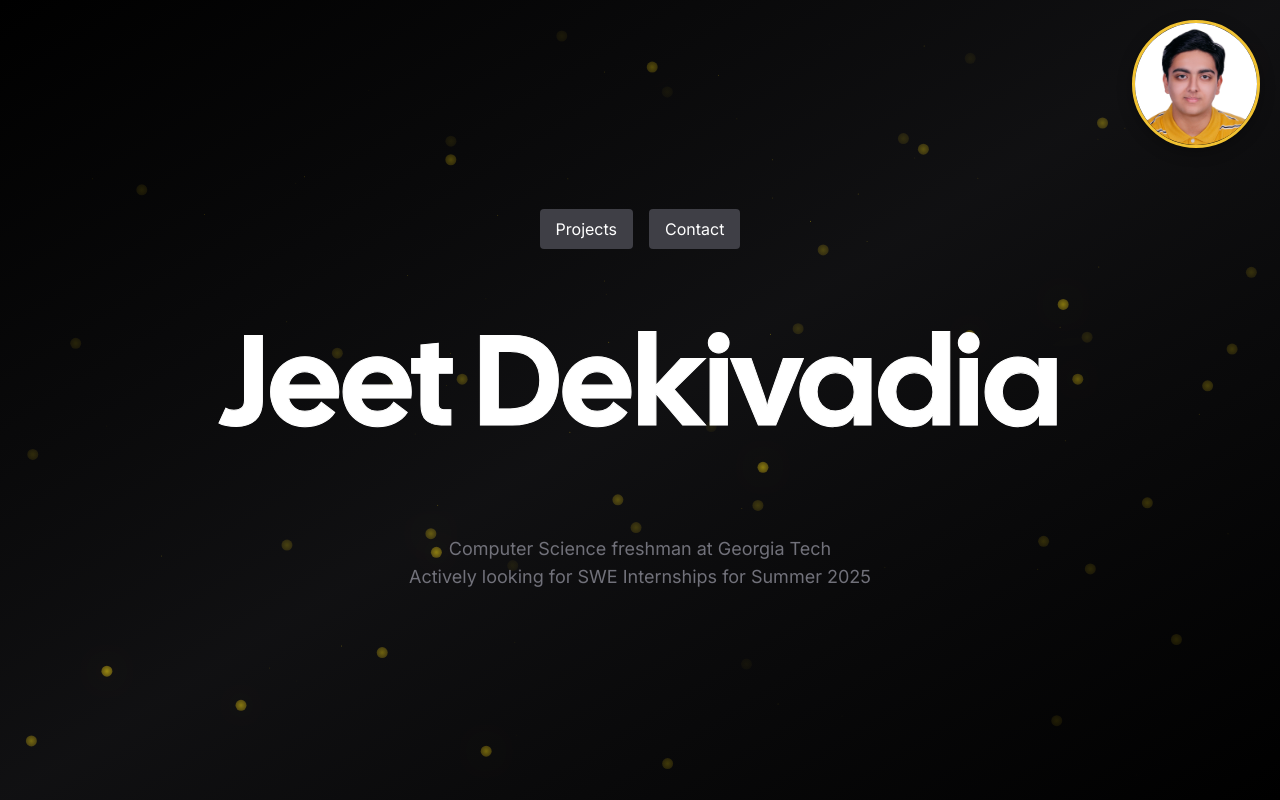
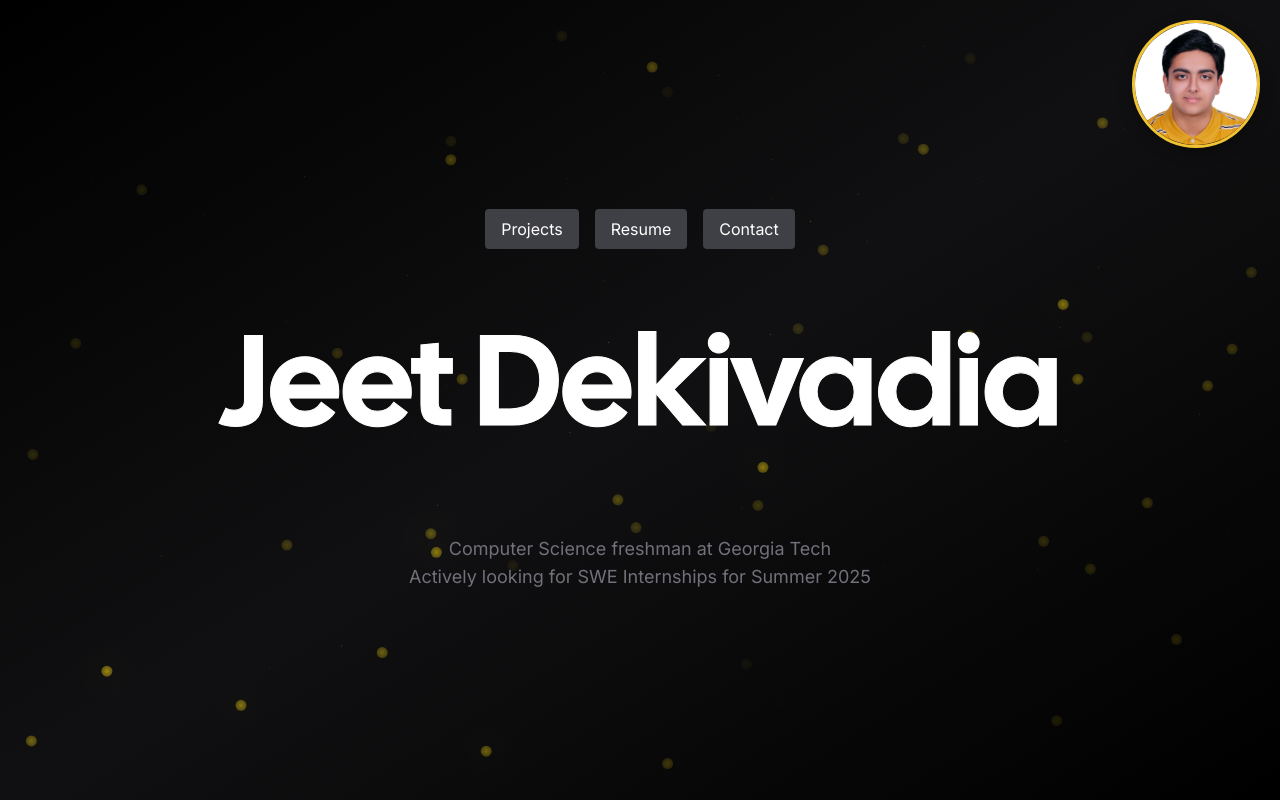
Before and after one commit to jeet-dekivadia/personal-website, a Next.js app: page / in a window 1280 px wide. Built offline with nearby package versions, Linux system fonts and the light colour scheme; no server answers; what tailwindcss-debug-screens would draw is missing.

Commit message:
Update page.tsx

```diff
--- a/app/page.tsx
+++ b/app/page.tsx
@@ -4,6 +4,7 @@ import Particles from "./components/particles";
 
 const navigation = [
   { name: "Projects", href: "/project" },
+  { name: "Resume", href: "/AugustResume.pdf" },
   { name: "Contact", href: "/contact" },
 ];
 
```
